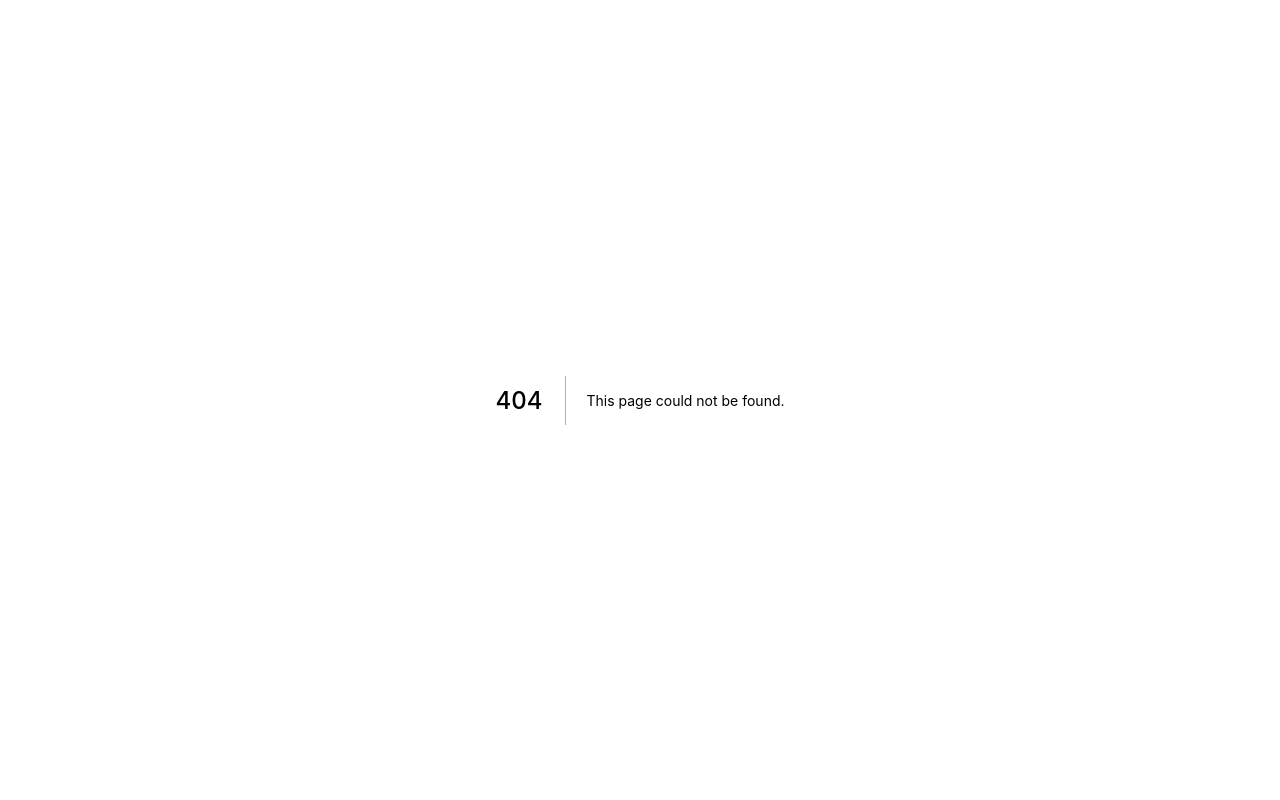
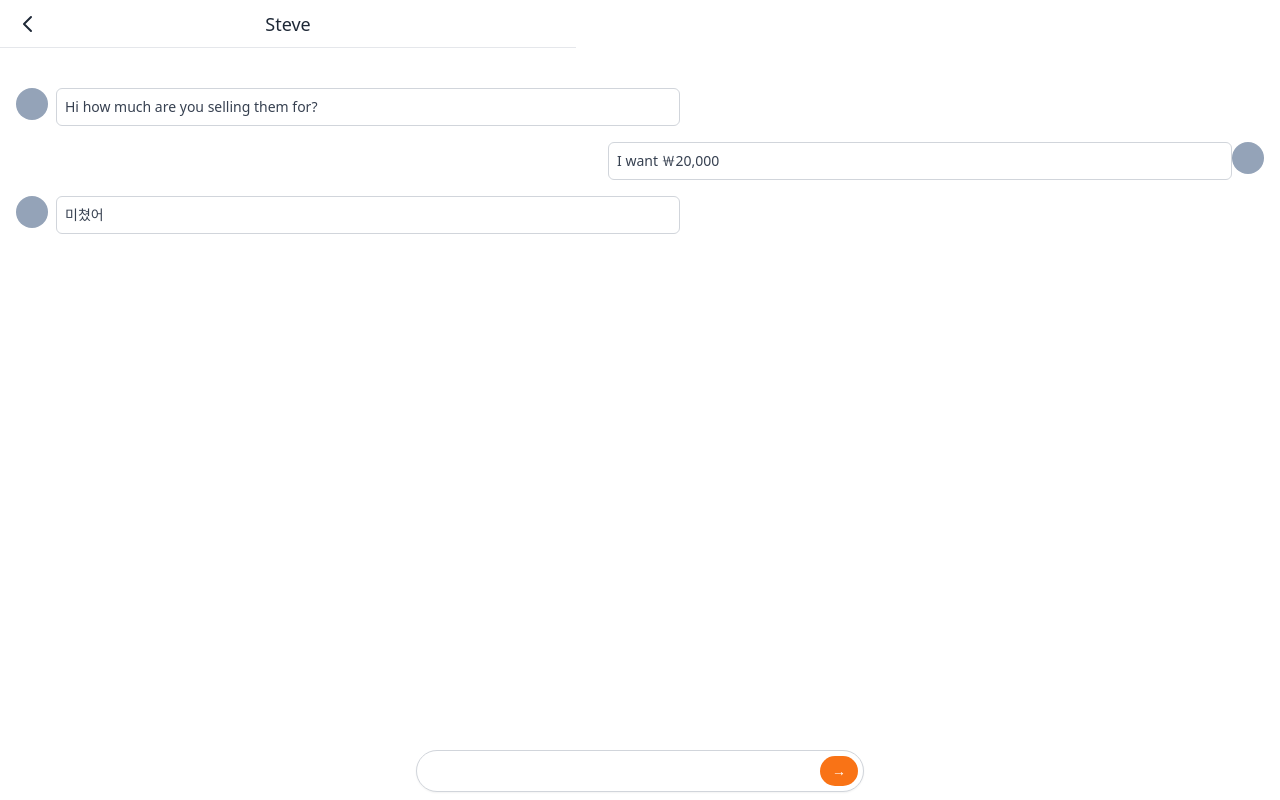
Before and after one commit to manonkim/next_app, a Next.js app: page /chats/1 in a window 1280 px wide. Before the commit this address had no page. Built offline with nearby package versions, Linux system fonts and the light colour scheme.

Commit message:
Add : chats page

```diff
--- /dev/null
+++ b/pages/chats/[id].tsx
@@ -0,0 +1,30 @@
+import type { NextPage } from 'next';
+import Layout from '../../components/layout';
+import Message from '../../components/message';
+
+const ChatDetail: NextPage = () => {
+  return (
+    <Layout canGoBack title="Steve">
+      <div className="py-10 pb-16 px-4 space-y-4">
+        <Message message="Hi how much are you selling them for?" />
+        <Message message="I want ￦20,000" reversed />
+        <Message message="미쳤어" />
+        <form className="fixed py-2 bg-white  bottom-0 inset-x-0">
+          <div className="flex relative max-w-md items-center  w-full mx-auto">
+            <input
+              type="text"
+              className="shadow-sm rounded-full w-full border-gray-300 focus:ring-orange-500 focus:outline-none pr-12 focus:border-orange-500"
+            />
+            <div className="absolute inset-y-0 flex py-1.5 pr-1.5 right-0">
+              <button className="flex focus:ring-2 focus:ring-offset-2 focus:ring-orange-500 items-center bg-orange-500 rounded-full px-3 hover:bg-orange-600 text-sm text-white">
+                &rarr;
+              </button>
+            </div>
+          </div>
+        </form>
+      </div>
+    </Layout>
+  );
+};
+
+export default ChatDetail;
--- /dev/null
+++ b/pages/chats/index.tsx
@@ -0,0 +1,27 @@
+import type { NextPage } from 'next';
+import Link from 'next/link';
+import Layout from '../../components/layout';
+
+const Chats: NextPage = () => {
+  return (
+    <Layout hasTabBar title="채팅">
+      <div className="divide-y-[1px] ">
+        {[1, 1, 1, 1, 1, 1, 1].map((_, i) => (
+          <Link href={`/chats/${i}`} key={i}>
+            <a className="flex px-4 cursor-pointer py-3 items-center space-x-3">
+              <div className="w-12 h-12 rounded-full bg-slate-300" />
+              <div>
+                <p className="text-gray-700">Steve Jebs</p>
+                <p className="text-sm  text-gray-500">
+                  See you tomorrow in the corner at 2pm!
+                </p>
+              </div>
+            </a>
+          </Link>
+        ))}
+      </div>
+    </Layout>
+  );
+};
+
+export default Chats;
```
